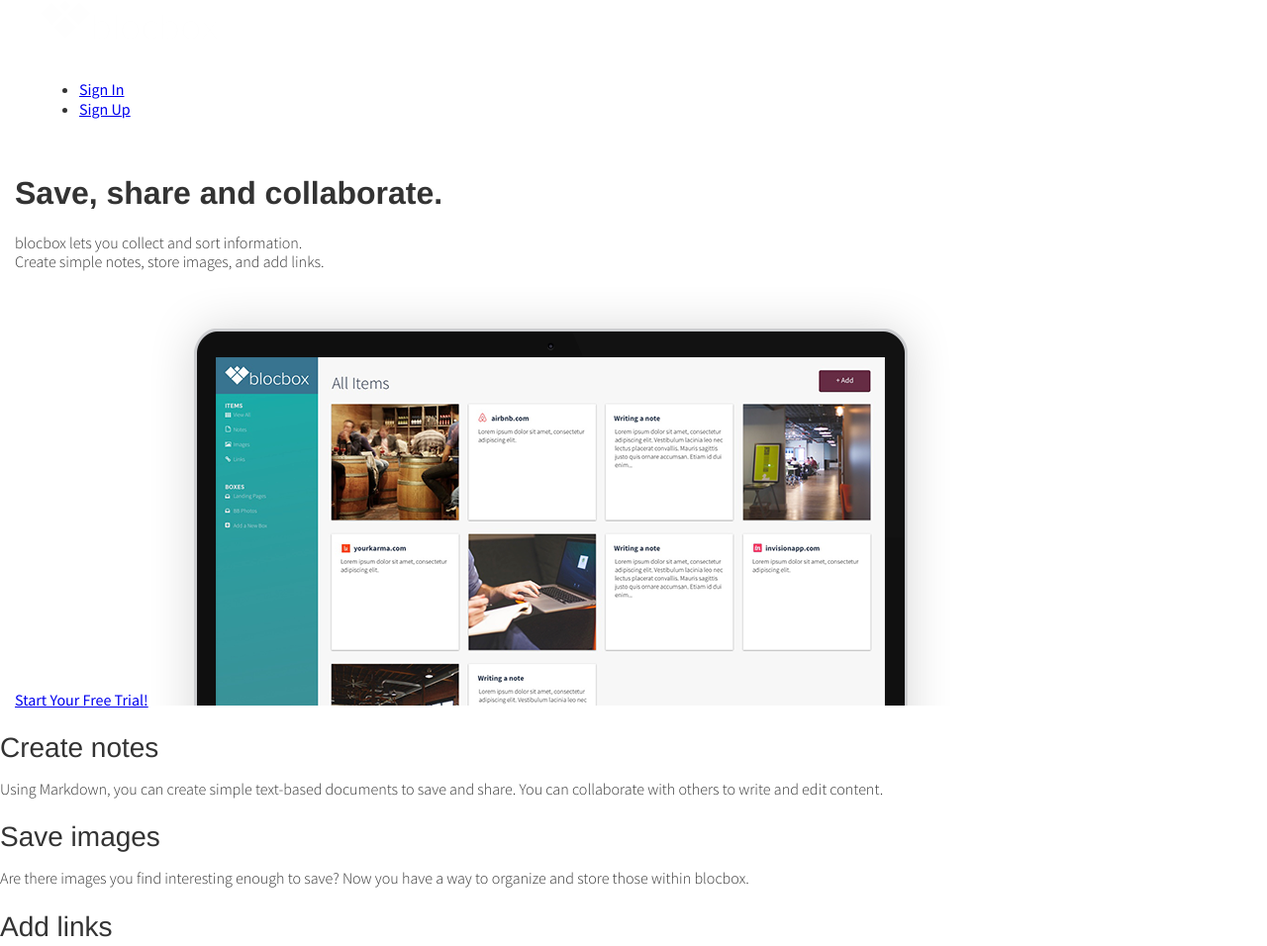
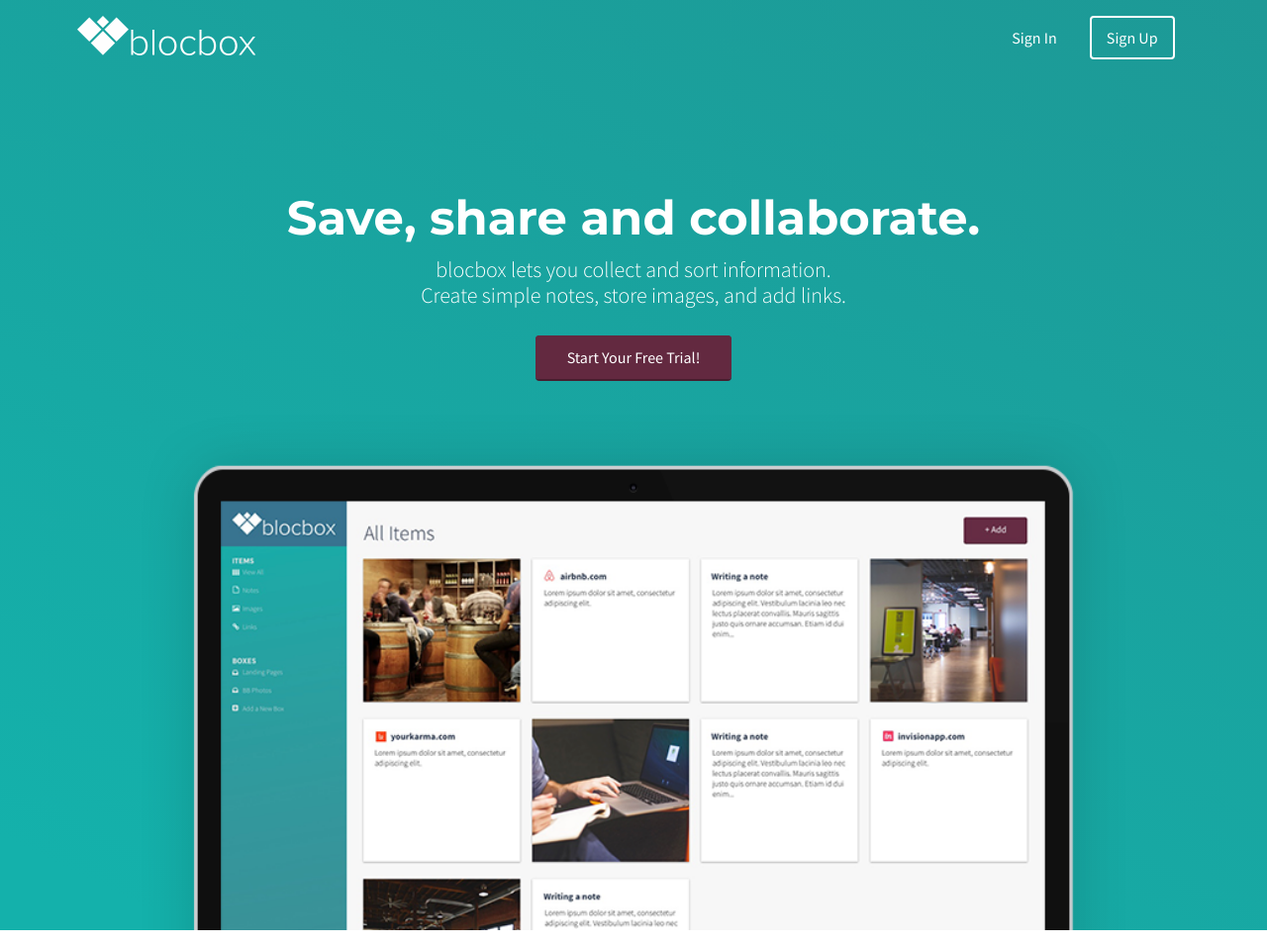
Before and after one commit to kellyctalley/Blocbox, a plain HTML site: page index.html in a window 1280 px wide. Shown: the top 956 px of the page at 99% size. Drawn offline with Linux system fonts and the light colour scheme.

Commit message:
Assignment-30-completed

```diff
--- a/css/style.css
+++ b/css/style.css
@@ -8,7 +8,7 @@ body {
 }
 
 h1, h2, h3, h4, h5, h6 {
-   font-family: "Varela Round", Helvetica, Arial, sans-serif;
+   font-family: "Montserrat", Helvetica, Arial, sans-serif;
 }
 
 h2 {
@@ -50,3 +50,125 @@ p {
    min-height: 1px;
    margin:0 2% 20px;
 }
+
+/* media queries */
+
+@media (min-width: 768px) {
+  .container {
+    width: 750px;
+  }
+
+  .one-half {
+    width:46%;
+  }
+
+  header .hero img {
+    width: 85%;
+  }
+}
+
+@media (min-width: 992px) {
+  .container {
+    width: 970px;
+  }
+
+  .one-third {
+    width:29.33333%;
+  }
+
+  .one-fourth {
+    width:21%;
+  }
+}
+
+@media (min-width: 1200px) {
+  .container {
+    width: 1170px;
+  }
+}
+
+@media (min-width: 2000px) {
+  .container {
+    width: 1920px;
+  }
+}
+
+/* header section */
+
+header {
+  color:#FFFFFF;
+  background: #34495E;
+  background-image: linear-gradient(206deg, #1D9996 0%, #14B1AB 94%);
+}
+
+header nav {
+  padding:1em 0;
+}
+
+header nav ul {
+  display:inline;
+  text-align: right;
+  float:right;
+  margin:0;
+}
+
+header nav ul > li {
+  list-style-type: none;
+  display: inline-block;
+  margin:0 15px;
+}
+
+header nav ul > li.btn-outline {
+  padding:10px 15px;
+  border:2px solid #FFFFFF;
+  border-radius: 4px;
+}
+
+header nav ul > li.btn-outline:hover {
+  background:#FFFFFF;
+}
+
+header nav ul > li > a {
+  color:#FFFFFF;
+  text-decoration: none;
+}
+
+header nav ul > li.btn-outline:hover > a {
+  color:#34495E;
+}
+
+header .hero {
+  text-align: center;
+  display:block;
+  position: relative;
+}
+
+header .hero h1 {
+  font-size:48px;
+  font-weight: bold;
+  margin:95px 0 0;
+}
+
+header .hero p {
+  font-size: 22px;
+  line-height: 26px;
+  font-weight: 100;
+  margin:10px 0 40px;
+}
+
+header .hero img {
+  display: block;
+  margin:3em auto 0;
+}
+
+/* button styling */
+
+.btn {
+  border-radius: 4px;
+  color:#FFFFFF;
+  text-decoration: none;
+  padding:10px 30px;
+  background: #632940;
+  border: 2px solid #632940;
+  box-shadow: 0px 2px 0px 0px #481E2F;
+}
```
